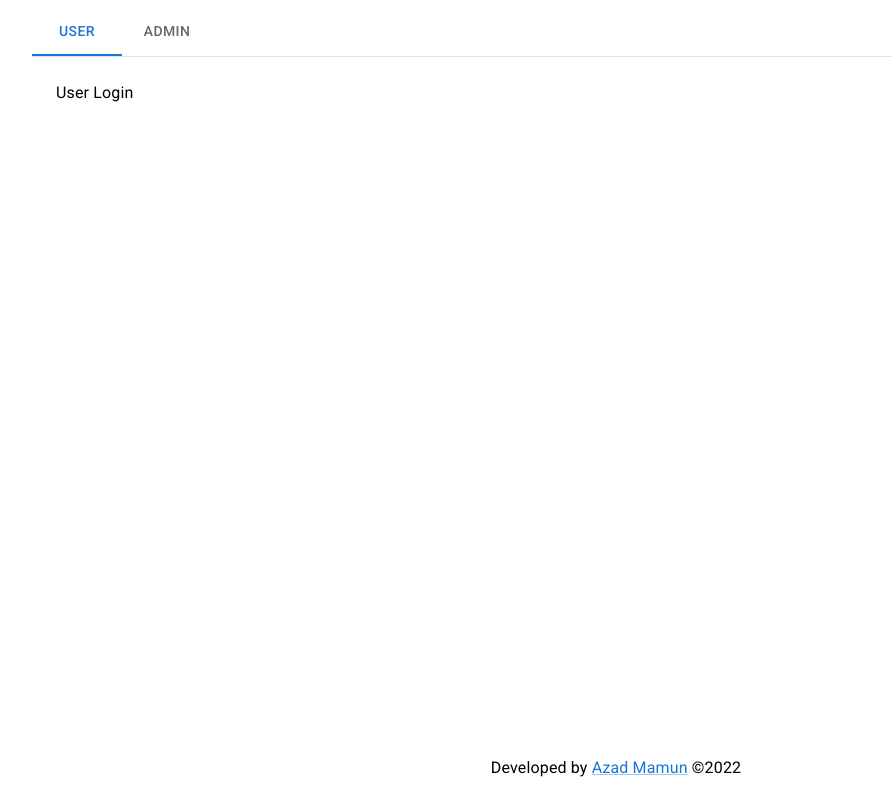
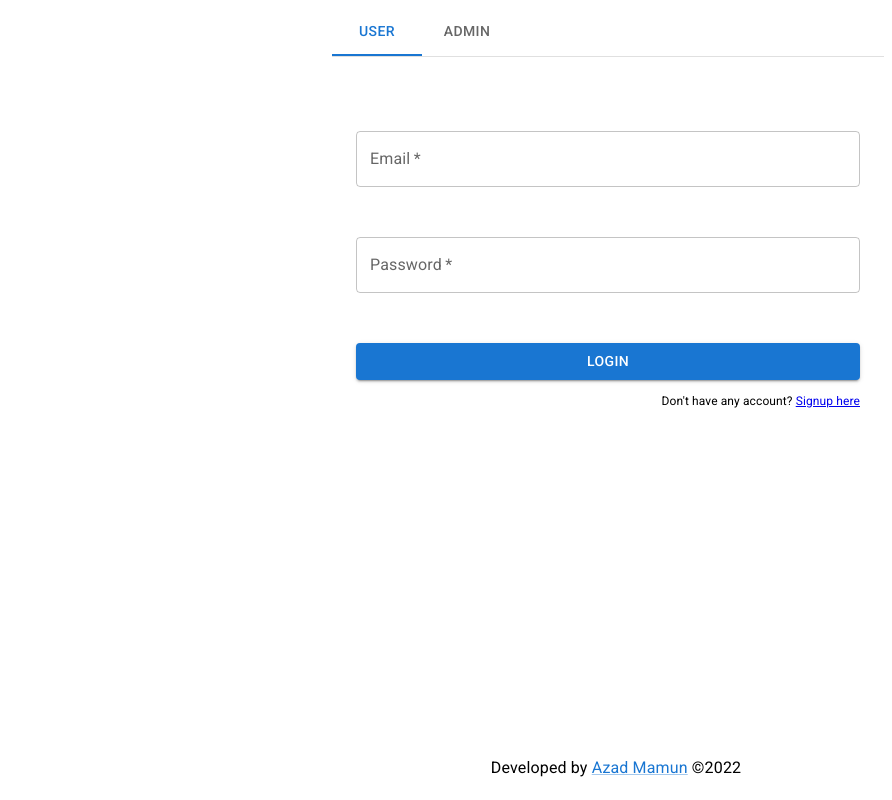
Before and after one commit to azad71/Library-Management-System, a React (Create React App) app in the folder client/: page /login in a window 1280 px wide. Shown: the whole page, without its empty margins (32-924 px from the left). Built offline with nearby package versions, Linux system fonts and the light colour scheme.

Commit message:
user login form initial structure completed

```diff
--- a/client/src/pages/login/login.page.tsx
+++ b/client/src/pages/login/login.page.tsx
@@ -1,10 +1,15 @@
-import {useState} from "react";
+import { useState } from "react";
 import Tabs from "@mui/material/Tabs";
 import Tab from "@mui/material/Tab";
 import Typography from "@mui/material/Typography";
+import TextField from "@mui/material/TextField";
 import Box from "@mui/material/Box";
 import Container from "@mui/material/Container";
 import { loginUserType } from "../../constants/shared.constants";
+import useStyles from "./login.styles";
+import Button from "@mui/material/Button";
+import {Link} from 'react-router-dom';
+
 
 interface TabPanelProps {
   children?: React.ReactNode;
@@ -42,14 +47,52 @@ function a11yProps(index: string) {
 function LoginPage() {
   const [value, setValue] = useState(0);
 
+  const classes = useStyles();
+
   const handleChange = (event: React.SyntheticEvent, newValue: number) => {
     console.log(newValue);
     setValue(newValue);
   };
 
+  const UserLoginForm = () => (
+    <form>
+      <Box className={classes.userLoginFieldContainer}>
+        <TextField
+          fullWidth
+          defaultValue=""
+          label="Email"
+          required
+          id="user-email"
+          type="email"
+        />
+      </Box>
+
+      <Box className={classes.userLoginFieldContainer}>
+        <TextField
+          fullWidth
+          label="Password"
+          required
+          id="user-password"
+          type="password"
+          defaultValue=""
+        />
+      </Box>
+
+      <Box>
+        <Button fullWidth variant="contained">
+          Login
+        </Button>
+      </Box>
+
+      <Typography marginY={1.5} textAlign={"right"} fontSize={12}>
+        Don't have any account? <Link to={"/signup"}>Signup here</Link>
+      </Typography>
+    </form>
+  );
+
   return (
-    <Container>
-      <Box sx={{ width: "100%" }}>
+    <Container maxWidth="sm">
+      <Box>
         <Box sx={{ borderBottom: 1, borderColor: "divider" }}>
           <Tabs
             value={value}
@@ -61,12 +104,11 @@ function LoginPage() {
           </Tabs>
         </Box>
         <TabPanel value={value} index={0}>
-          User Login
+          <UserLoginForm />
         </TabPanel>
         <TabPanel value={value} index={1}>
           Admin Login
         </TabPanel>
-
       </Box>
     </Container>
   );
--- a/client/src/pages/login/login.styles.tsx
+++ b/client/src/pages/login/login.styles.tsx
@@ -5,6 +5,9 @@ const useStyles = makeStyles(() => ({
     margin: "40px 0",
   },
 
+  userLoginFieldContainer: {
+    margin: "50px 0",
+  },
 
 }));
 
```
